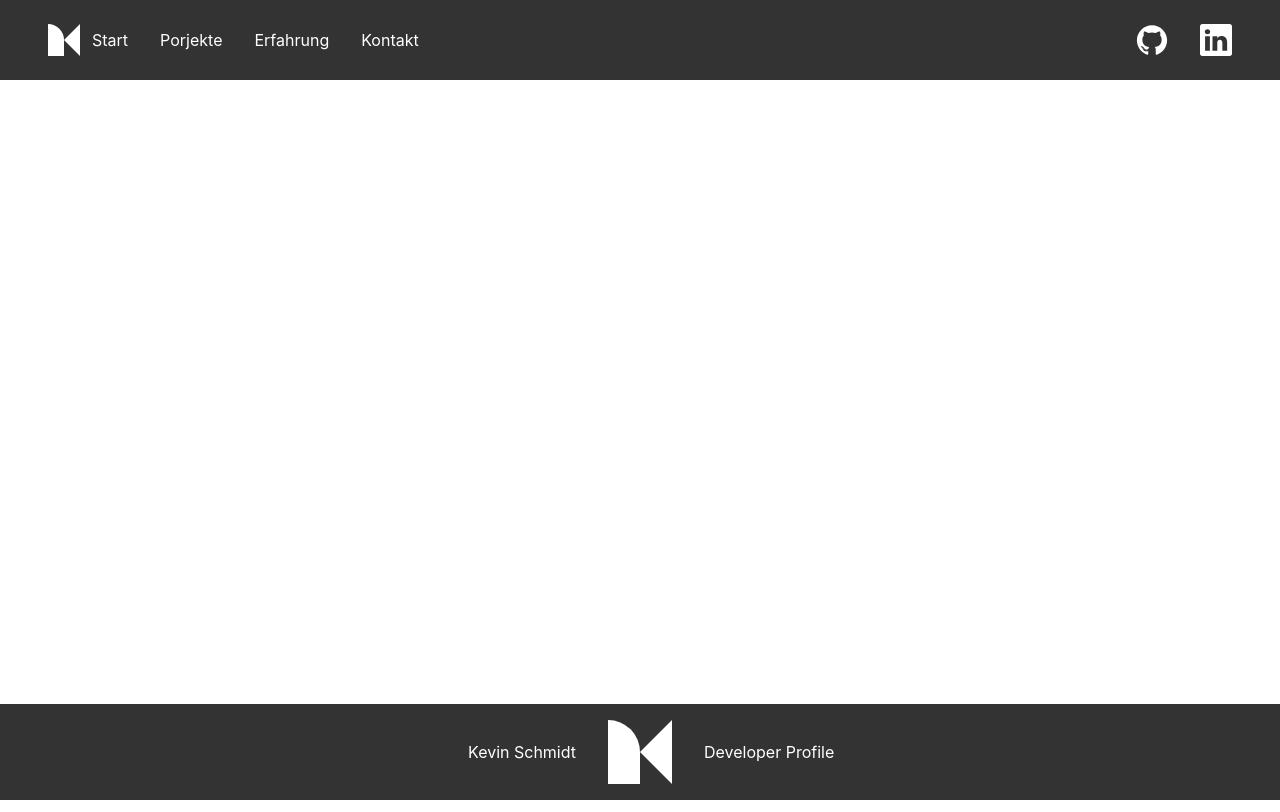
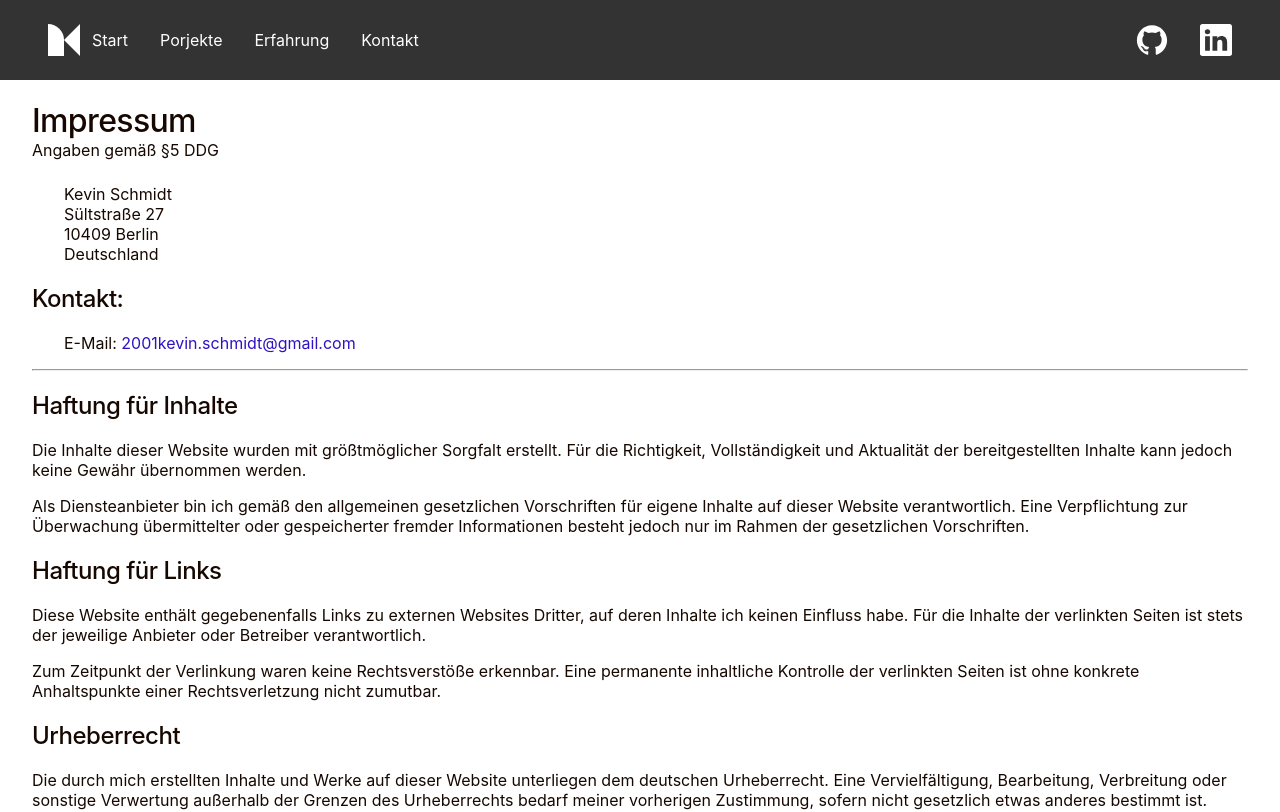
Before and after one commit to ksch01/ksch01.github.io, a Vue app: page /impressum in a window 1280 px wide. Shown: the top 812 px of the page. Built offline with nearby package versions, Linux system fonts and the light colour scheme.

Commit message:
ADD imprint

```diff
--- a/src/views/ImprintView.vue
+++ b/src/views/ImprintView.vue
@@ -4,9 +4,67 @@
 
 <template>
     <div class="content">
-
+        <h1>Impressum</h1>
+        <span>Angaben gemäß §5 DDG</span>
+        <div class="imprintContent">
+            <div class="address">
+                <p>Kevin Schmidt</p>
+                <p>Sültstraße 27</p>
+                <p>10409 Berlin</p>
+                <p>Deutschland</p>
+            </div>
+        </div>
+        <h2>Kontakt:</h2>
+        <div class="imprintContent">
+            <div class="contact">
+                <p>E-Mail: <a href="mailto:2001kevin.schmidt@gmail.com">2001kevin.schmidt@gmail.com</a></p>
+            </div>
+        </div>
+        <hr/>
+        <h2>Haftung für Inhalte</h2>
+        <p>
+            Die Inhalte dieser Website wurden mit größtmöglicher Sorgfalt erstellt. Für die Richtigkeit, Vollständigkeit und Aktualität der bereitgestellten Inhalte kann jedoch keine Gewähr übernommen werden.
+        </p>
+        <p>
+            Als Diensteanbieter bin ich gemäß den allgemeinen gesetzlichen Vorschriften für eigene Inhalte auf dieser Website verantwortlich. Eine Verpflichtung zur Überwachung übermittelter oder gespeicherter fremder Informationen besteht jedoch nur im Rahmen der gesetzlichen Vorschriften.
+        </p>
+        <h2>Haftung für Links</h2>
+        <p>
+            Diese Website enthält gegebenenfalls Links zu externen Websites Dritter, auf deren Inhalte ich keinen Einfluss habe. Für die Inhalte der verlinkten Seiten ist stets der jeweilige Anbieter oder Betreiber verantwortlich.
+        </p>
+        <p>
+            Zum Zeitpunkt der Verlinkung waren keine Rechtsverstöße erkennbar. Eine permanente inhaltliche Kontrolle der verlinkten Seiten ist ohne konkrete Anhaltspunkte einer Rechtsverletzung nicht zumutbar.
+        </p>
+        <h2>Urheberrecht</h2>
+        <p>
+            Die durch mich erstellten Inhalte und Werke auf dieser Website unterliegen dem deutschen Urheberrecht. Eine Vervielfältigung, Bearbeitung, Verbreitung oder sonstige Verwertung außerhalb der Grenzen des Urheberrechts bedarf meiner vorherigen Zustimmung, sofern nicht gesetzlich etwas anderes bestimmt ist.
+        </p>
+        <p>
+            Soweit Inhalte auf dieser Website nicht von mir erstellt wurden, werden die Rechte der jeweiligen Urheber beachtet.
+        </p>
     </div>
 </template>
 
 <style scoped>
+
+h1 {
+    margin-bottom: 0;
+}
+
+.imprintContent {
+    margin-left: 0;
+}
+@media (min-width: 600px) {
+    .imprintContent {
+        margin-left: 2em;
+    }
+}
+
+.address p {
+    margin: 0;
+}
+.address p:first-child {
+    margin-top: 1.5em
+}
+
 </style>
```
